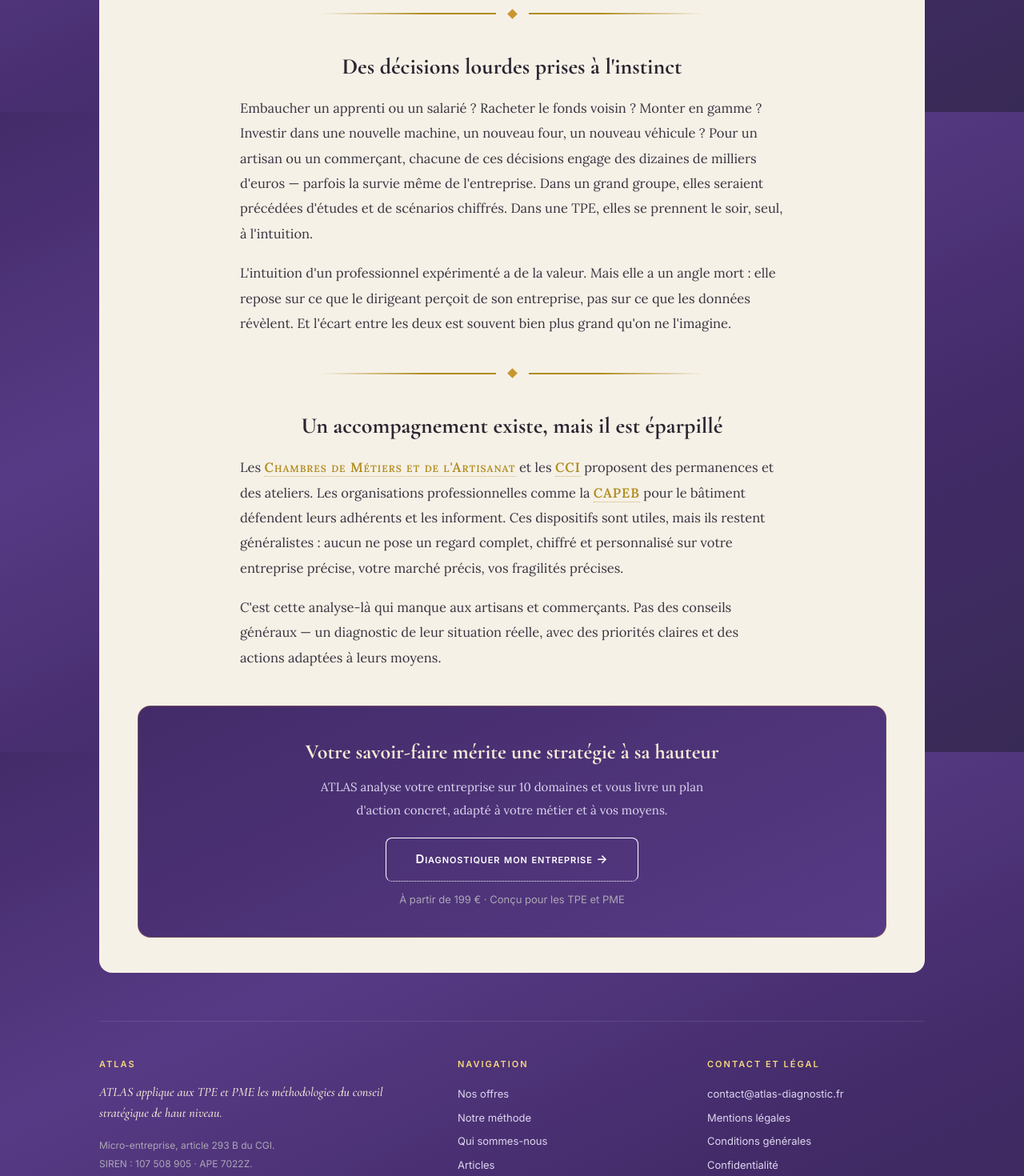
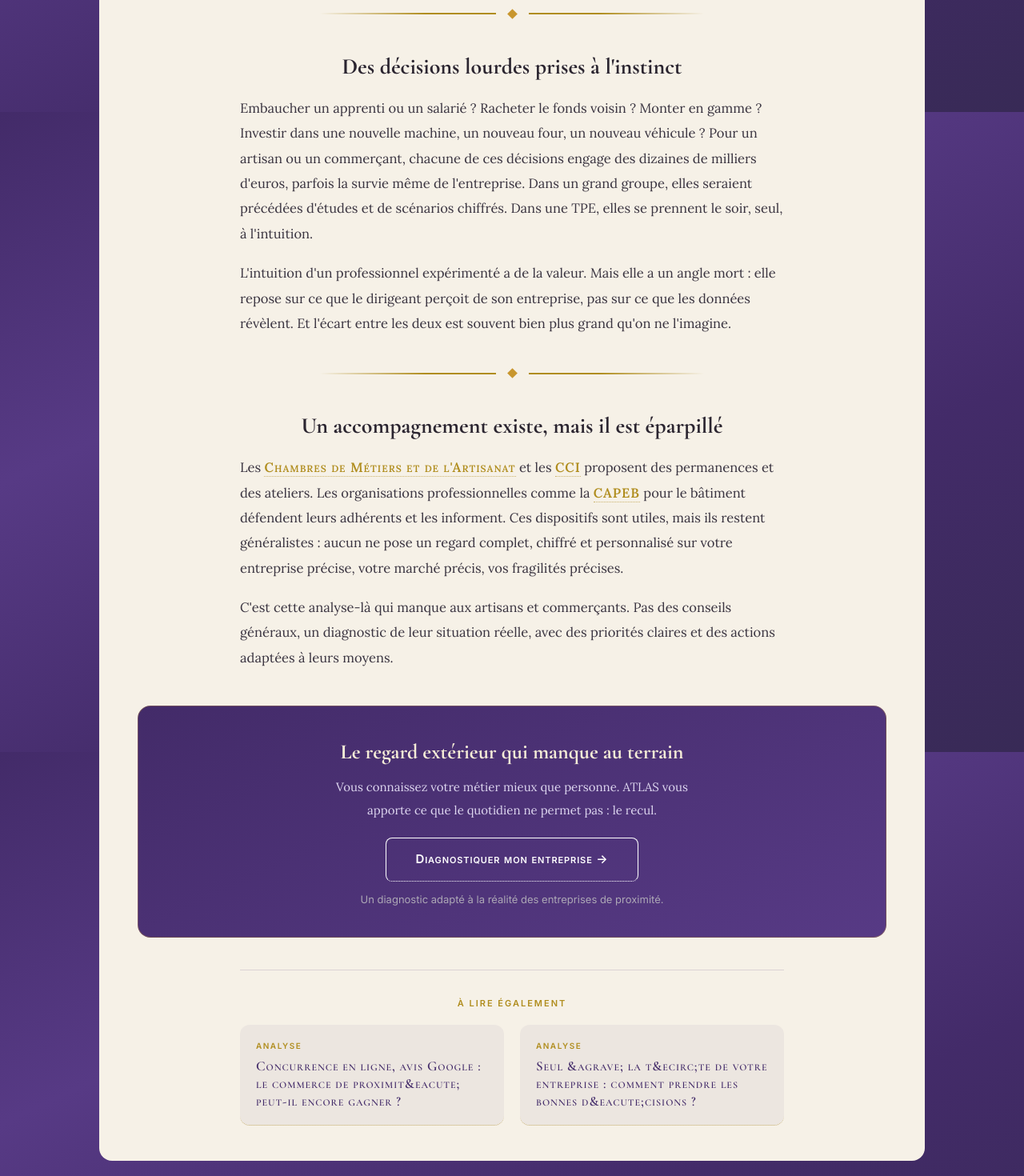
Before and after one commit to gabrielsimonetti62-hub/atlas-diagnostic, a Next.js app: page /articles/conseil-strategique-artisans-commercants in a window 1280 px wide. Shown: the part 1460-2930 px from the top of the page at 80% size. Built offline with nearby package versions, Linux system fonts and the light colour scheme.

Commit message:
Update page.js

```diff
--- a/app/articles/conseil-strategique-artisans-commercants/page.js
+++ b/app/articles/conseil-strategique-artisans-commercants/page.js
@@ -1,31 +1,35 @@
-import { ArticleShell, ConversionBanner, GoldSep } from "../../components";
+import { ArticleShell, ConversionBanner, GoldSep, ArticleRelated } from "../../components";
 
 export const metadata = {
   title: "Artisans, commerçants, restaurateurs : le conseil stratégique n'est pas réservé aux grands groupes | ATLAS",
-  description: "Pourquoi les artisans, commerçants et restaurateurs sont les dirigeants qui ont le plus à gagner d'un diagnostic stratégique — et le plus à perdre à s'en passer.",
+  description: "Pourquoi les artisans, commerçants et restaurateurs sont les dirigeants qui ont le plus à gagner d'un diagnostic stratégique, et le plus à perdre à s'en passer.",
 };
 
 export default function ArticleConseilArtisans() {
   return (
     <ArticleShell label="Analyse" title="Artisans, commer&ccedil;ants, restaurateurs : le conseil strat&eacute;gique n&apos;est pas r&eacute;serv&eacute; aux grands groupes" image="/images/menuisier-rabot.jpg" imageAlt="Artisan menuisier travaillant le bois au rabot">
-      <p>Demandez &agrave; un menuisier, une coiffeuse ou un restaurateur s&apos;il a d&eacute;j&agrave; fait appel &agrave; un conseil en strat&eacute;gie. La r&eacute;ponse est presque toujours la m&ecirc;me : &laquo; ce n&apos;est pas pour moi &raquo;. Trop cher, trop abstrait, trop loin du terrain. Pendant ce temps, les grandes enseignes qui les concurrencent s&apos;appuient sur des analyses de march&eacute;, des &eacute;tudes de zone de chalandise et des plans strat&eacute;giques r&eacute;vis&eacute;s chaque ann&eacute;e. Le combat est in&eacute;gal &mdash; et il ne se joue pas sur la qualit&eacute; du travail.</p>
+      <p>Demandez &agrave; un menuisier, une coiffeuse ou un restaurateur s&apos;il a d&eacute;j&agrave; fait appel &agrave; un conseil en strat&eacute;gie. La r&eacute;ponse est presque toujours la m&ecirc;me : &laquo; ce n&apos;est pas pour moi &raquo;. Trop cher, trop abstrait, trop loin du terrain. Pendant ce temps, les grandes enseignes qui les concurrencent s&apos;appuient sur des analyses de march&eacute;, des &eacute;tudes de zone de chalandise et des plans strat&eacute;giques r&eacute;vis&eacute;s chaque ann&eacute;e. Le combat est in&eacute;gal, et il ne se joue pas sur la qualit&eacute; du travail.</p>
       <GoldSep />
       <h2>L&apos;excellence m&eacute;tier ne prot&egrave;ge pas l&apos;entreprise</h2>
       <p>C&apos;est le paradoxe le plus cruel de l&apos;artisanat et du commerce de proximit&eacute; : on peut &ecirc;tre le meilleur boulanger de sa ville et d&eacute;poser le bilan. Les d&eacute;faillances d&apos;entreprises artisanales sont rarement dues &agrave; un d&eacute;faut de savoir-faire. Elles viennent d&apos;ailleurs : des prix mal calibr&eacute;s qui rognent les marges sans que personne ne s&apos;en aper&ccedil;oive, d&apos;un emplacement dont la zone de passage s&apos;est d&eacute;plac&eacute;e, d&apos;une client&egrave;le qui vieillit sans &ecirc;tre renouvel&eacute;e, de charges qui progressent plus vite que le chiffre d&apos;affaires.</p>
       <p>Aucun de ces probl&egrave;mes ne se voit depuis l&apos;atelier ou derri&egrave;re le comptoir. Ils se voient dans les chiffres, dans le march&eacute;, dans la comparaison avec le secteur. Exactement ce qu&apos;un dirigeant de TPE, seul et d&eacute;bord&eacute;, n&apos;a jamais le temps d&apos;analyser.</p>
       <GoldSep />
       <h2>Des d&eacute;cisions lourdes prises &agrave; l&apos;instinct</h2>
-      <p>Embaucher un apprenti ou un salari&eacute; ? Racheter le fonds voisin ? Monter en gamme ? Investir dans une nouvelle machine, un nouveau four, un nouveau v&eacute;hicule ? Pour un artisan ou un commer&ccedil;ant, chacune de ces d&eacute;cisions engage des dizaines de milliers d&apos;euros &mdash; parfois la survie m&ecirc;me de l&apos;entreprise. Dans un grand groupe, elles seraient pr&eacute;c&eacute;d&eacute;es d&apos;&eacute;tudes et de sc&eacute;narios chiffr&eacute;s. Dans une TPE, elles se prennent le soir, seul, &agrave; l&apos;intuition.</p>
+      <p>Embaucher un apprenti ou un salari&eacute; ? Racheter le fonds voisin ? Monter en gamme ? Investir dans une nouvelle machine, un nouveau four, un nouveau v&eacute;hicule ? Pour un artisan ou un commer&ccedil;ant, chacune de ces d&eacute;cisions engage des dizaines de milliers d&apos;euros, parfois la survie m&ecirc;me de l&apos;entreprise. Dans un grand groupe, elles seraient pr&eacute;c&eacute;d&eacute;es d&apos;&eacute;tudes et de sc&eacute;narios chiffr&eacute;s. Dans une TPE, elles se prennent le soir, seul, &agrave; l&apos;intuition.</p>
       <p>L&apos;intuition d&apos;un professionnel exp&eacute;riment&eacute; a de la valeur. Mais elle a un angle mort : elle repose sur ce que le dirigeant per&ccedil;oit de son entreprise, pas sur ce que les donn&eacute;es r&eacute;v&egrave;lent. Et l&apos;&eacute;cart entre les deux est souvent bien plus grand qu&apos;on ne l&apos;imagine.</p>
       <GoldSep />
       <h2>Un accompagnement existe, mais il est &eacute;parpill&eacute;</h2>
       <p>Les <a href="https://www.cma-france.fr" target="_blank" rel="noopener">Chambres de M&eacute;tiers et de l&apos;Artisanat</a> et les <a href="https://www.cci.fr" target="_blank" rel="noopener">CCI</a> proposent des permanences et des ateliers. Les organisations professionnelles comme la <a href="https://www.capeb.fr" target="_blank" rel="noopener">CAPEB</a> pour le b&acirc;timent d&eacute;fendent leurs adh&eacute;rents et les informent. Ces dispositifs sont utiles, mais ils restent g&eacute;n&eacute;ralistes : aucun ne pose un regard complet, chiffr&eacute; et personnalis&eacute; sur votre entreprise pr&eacute;cise, votre march&eacute; pr&eacute;cis, vos fragilit&eacute;s pr&eacute;cises.</p>
-      <p>C&apos;est cette analyse-l&agrave; qui manque aux artisans et commer&ccedil;ants. Pas des conseils g&eacute;n&eacute;raux &mdash; un diagnostic de leur situation r&eacute;elle, avec des priorit&eacute;s claires et des actions adapt&eacute;es &agrave; leurs moyens.</p>
+      <p>C&apos;est cette analyse-l&agrave; qui manque aux artisans et commer&ccedil;ants. Pas des conseils g&eacute;n&eacute;raux, un diagnostic de leur situation r&eacute;elle, avec des priorit&eacute;s claires et des actions adapt&eacute;es &agrave; leurs moyens.</p>
       <ConversionBanner
-        title="Votre savoir-faire m&eacute;rite une strat&eacute;gie &agrave; sa hauteur"
-        text="ATLAS analyse votre entreprise sur 10 domaines et vous livre un plan d&apos;action concret, adapt&eacute; &agrave; votre m&eacute;tier et &agrave; vos moyens."
-        stat="&Agrave; partir de 199 &euro; &middot; Con&ccedil;u pour les TPE et PME"
+        title="Le regard ext&eacute;rieur qui manque au terrain"
+        text="Vous connaissez votre m&eacute;tier mieux que personne. ATLAS vous apporte ce que le quotidien ne permet pas : le recul."
+        stat="Un diagnostic adapt&eacute; &agrave; la r&eacute;alit&eacute; des entreprises de proximit&eacute;."
       />
+      <ArticleRelated items={[
+        { label: "Analyse", title: "Concurrence en ligne, avis Google : le commerce de proximit&eacute; peut-il encore gagner ?", href: "/articles/commerce-proximite-digital" },
+        { label: "Analyse", title: "Seul &agrave; la t&ecirc;te de votre entreprise : comment prendre les bonnes d&eacute;cisions ?", href: "/articles/solitude-dirigeant-decisions" },
+      ]} />
     </ArticleShell>
   );
 }
```
